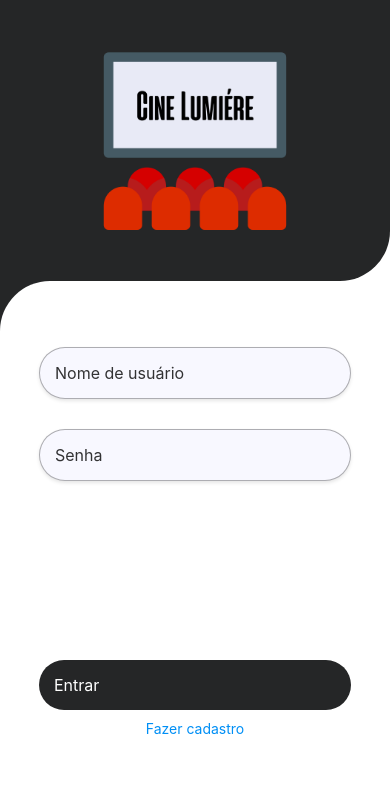
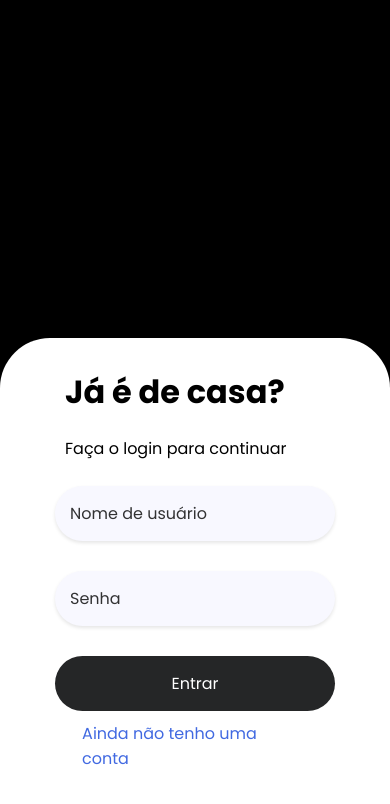
Before and after one commit to brininha/avocadomovies-app, a React Native app: screen /Login in a window 390 px wide. Shown: the top 804 px of the page. Built offline with nearby package versions, Linux system fonts and the light colour scheme.

Commit message:
Tunando tela de login

```diff
--- a/src/pages/Login/index.js
+++ b/src/pages/Login/index.js
@@ -1,118 +1,110 @@
-import { Text, View, TouchableOpacity, TextInput, Image, Modal, Pressable } from "react-native";
+import { Text, View, TextInput, Pressable } from "react-native";
 import styles from "./style.js";
 import { useNavigation } from "@react-navigation/native";
 import { useEffect, useState } from "react";
 import { API_URL } from '../../../config.js';
+import * as Font from 'expo-font';
+import Splash from '../Splash';
+
+const fetchFonts = () => {
+    return Font.loadAsync({
+        'Poppins': require('../../../assets/fonts/Poppins-Regular.ttf'),
+        'Poppins-Bold': require('../../../assets/fonts/Poppins-Bold.ttf'),
+    });
+};
 
 export default function Login() {
-    const navigation = useNavigation();
-    const [count, setCount] = useState(0);
+    const [fontsLoaded, setFontsLoaded] = useState(false);
+    const [isLoading, setIsLoading] = useState(true);
 
     useEffect(() => {
-        if (count === 0) {
-            const navigateToSplash = () => {
-                navigation.navigate('Splash');
+        fetchFonts()
+            .then(() => {
+                setFontsLoaded(true);
                 setTimeout(() => {
-                    navigation.navigate('Login');
+                    setIsLoading(false);
                 }, 2000);
-            };
-            navigateToSplash();
-        }
-        setCount(1);
+            })
+            .catch((err) => console.error("Erro ao carregar fontes", err));
     }, []);
 
-    const userName = "Fulano";
-    const userPass = "123";
+    const navigation = useNavigation();
+
     const [user, setUser] = useState('');
     const [pass, setPass] = useState('');
-
     const [cor, setCor] = useState('rgba(0,0,0,0)');
+    const [mensagemErro, setMensagemErro] = useState('');
 
     const [userFocus, setUserFocus] = useState(false);
     const [passFocus, setPassFocus] = useState(false);
-    const customStyle = [userFocus ? styles.focusedInput : styles.input, passFocus ? styles.focusedInput : styles.input]
+    const customStyle = [userFocus ? styles.focusedInput : styles.input, passFocus ? styles.focusedInput : styles.input];
 
-    function logar() {
-        if (userName == user && userPass == pass) {
-            const navigateToHome = () => {
+    async function logar() {
+        if (!user || !pass) {
+            setMensagemErro("Preencha todos os campos!");
+            setCor('red');
+            return;
+        }
+
+        try {
+            const response = await fetch(`${API_URL}/login`, {
+                method: 'POST',
+                headers: {
+                    'Content-Type': 'application/json',
+                },
+                body: JSON.stringify({ username: user, password: pass }),
+            });
+
+            const data = await response.json();
+
+            if (response.ok) {
+                setCor('white');
+                setMensagemErro('');
                 navigation.navigate('Home');
-            };
-            navigateToHome();
-        } else {
+            } else {
+                setMensagemErro("Usuário e/ou senha incorreto(s)");
+                setCor('red');
+            }
+        } catch (error) {
+            setMensagemErro("Erro ao tentar acessar o servidor");
             setCor('red');
         }
     };
 
-    const [nome, setNome] = useState('');
-    const [email, setEmail] = useState('');
-    const [telefone, setTelefone] = useState('');
-    const [senha, setSenha] = useState('');
-    const [visible, setVisible] = useState(false);
-    const [modalVisible, setModalVisible] = useState(false);
-
-    const inserir = () => {
-        fetch(`${API_URL}/api/postCliente`, {
-            method: 'post',
-            headers: {
-                'Accept': 'application/json',
-                'Content-type': 'application/json'
-            },
-            body: JSON.stringify({
-                nomeCliente: nome,
-                emailCliente: email,
-                telefoneCliente: telefone,
-                senhaCliente: senha,
-            })
-        });
-        setVisible(true);
-        setTimeout(() => {
-            setVisible(false);
-        }, "2000");
-        setModalVisible(false);
+    if (isLoading || !fontsLoaded) {
+        return <Splash />;
     }
 
     return (
         <View style={styles.container}>
-            <View style={styles.containerA}>
-                <View style={styles.containerhead}>
-                    <Image source={require("../../../assets/images/login.png")} style={styles.img}/>
-                </View>
+            <View style={styles.containerlogin}>
+                <Text style={styles.title}>Já é de casa?</Text>
+                <Text style={styles.text}>Faça o login para continuar</Text>
+                <TextInput
+                    placeholder="Nome de usuário"
+                    style={customStyle[0]}
+                    value={user}
+                    onChangeText={setUser}
+                    onFocus={() => setUserFocus(true)}
+                    onBlur={() => setUserFocus(false)}
+                />
+                <TextInput
+                    placeholder="Senha"
+                    secureTextEntry={true}
+                    style={customStyle[1]}
+                    value={pass}
+                    onChangeText={setPass}
+                    onFocus={() => setPassFocus(true)}
+                    onBlur={() => setPassFocus(false)}
+                />
+                <Text style={{ color: cor, paddingBottom: 15 }}>{mensagemErro}</Text>
+                <Pressable style={styles.button} onPress={logar}>
+                    <Text style={styles.btnText}>Entrar</Text>
+                </Pressable>
+                <Pressable onPress={() => navigation.navigate('Cadastro')}>
+                    <Text style={styles.link}>Ainda não tenho uma conta</Text>
+                </Pressable>
             </View>
-            <View style={styles.containerB}>
-                <View style={styles.containerlogin}>
-                    <TextInput placeholder="Nome de usuário" style={customStyle[0]} value={user} onChangeText={setUser} onFocus={() => setUserFocus(true)} onBlur={() => setUserFocus(false)}/>
-                    <TextInput placeholder="Senha" secureTextEntry={true} style={customStyle[1]} value={pass} onChangeText={setPass} onFocus={() => setPassFocus(true)} onBlur={() => setPassFocus(false)}/>
-                    <Text style={{color: cor}}>Usuário e/ou senha incorreto(s)</Text>
-                </View>
-                <View style={styles.container}>
-                    <TouchableOpacity style={styles.button} onPress={()=>{logar()}}>
-                        <Text style={{color: 'white', fontSize: 16}}>Entrar</Text>
-                    </TouchableOpacity>
-                    <TouchableOpacity onPress={() => setModalVisible(true)}>
-                        <Text style={{color: '#008ff5', padding: 10}}>Fazer cadastro</Text>
-                    </TouchableOpacity>
-                </View>
-            </View>
-
-            <Modal visible={modalVisible}>
-                <Pressable onPress={() => setModalVisible(false)}>
-                    <Image source={require("../../../assets/images/seta.png")} style={{width: 30, height: 30, margin: 5}}/>
-                </Pressable>
-                <View style={styles.container}>
-                    <Text style={styles.title}>Faça o seu cadastro</Text>
-                    <TextInput placeholder="Nome" style={styles.input} onChangeText={text => setNome(text)}/>
-                    <TextInput placeholder="E-mail" style={styles.input} onChangeText={text => setEmail(text)}/>
-                    <TextInput placeholder="Telefone" style={styles.input} onChangeText={text => setTelefone(text)}/>
-                    <TextInput placeholder="Senha" style={styles.input} onChangeText={text => setSenha(text)}/>
-                    <Pressable style={{backgroundColor: '#252627', padding: 15, borderRadius: 30, textAlign: 'center', margin:15}} onPress={() => inserir()}><Text style={{color: 'white', fontSize: 16}}>Enviar</Text></Pressable>
-                </View>
-            </Modal>
-
-            <Modal visible={visible} animationType="fade" transparent="true">
-                <View style={styles.containermodal}>
-                    <Text style={styles.message}>Dados inseridos com sucesso!</Text>
-                </View>
-            </Modal>
         </View>
     );
 }
--- a/src/pages/Login/style.js
+++ b/src/pages/Login/style.js
@@ -1,47 +1,34 @@
-import { StyleSheet } from "react-native-web";
+import { StyleSheet } from "react-native";
 
 export default StyleSheet.create({
     container: {
         flex: 1,
-        justifyContent: 'center',
+        justifyContent: 'flex-end',
         alignItems: 'center',
-        backgroundColor: 'white',
-        width: '100%',
-    },
-    containerA: {
-        flex: 1,
-        justifyContent: 'center',
-        alignItems: 'center',
-        backgroundColor: 'white',
-        width: '100%',
-    },
-    containerB: {
-        flex: 2,
-        justifyContent: 'center',
-        alignItems: 'center',
-        backgroundColor: '#252627',
-        width: '100%',
-    },
-    containerhead: {
-        flex: 1,
-        justifyContent: 'center',
-        alignItems: 'center',
-        backgroundColor: '#252627',
-        borderBottomRightRadius: 50,
+        backgroundColor: 'black',
         width: '100%',
     },
     containerlogin: {
-        flex: 1,
-        justifyContent: 'center',
         alignItems: 'center',
         backgroundColor: 'white',
         borderTopLeftRadius: 50,
-        width: '100%'
+        borderTopRightRadius: 50,
+        width: '100%',
+        minHeight: '60%',
+        padding: 20
     },
     title: {
         fontSize: 32,
         color: 'black',
-        padding: 10
+        padding: 10,
+        width: '80%',
+        fontFamily: 'Poppins-Bold'
+    },
+    text: {
+        fontSize: 16,
+        padding: 10,
+        width: '80%',
+        fontFamily: 'Poppins'
     },
     input: {
         margin: 15,
@@ -49,15 +36,11 @@ export default StyleSheet.create({
         borderRadius: 30,
         backgroundColor: 'ghostwhite',
         color: 'rgba(0,0,0,0.8)',
-        borderWidth: 0.1,
-        borderColor: 'rgba(0,0,0,0.3)',
         fontSize: 16,
-        shadowColor: '#000',
-        shadowOffset: { width: 0, height: 2 },
-        shadowOpacity: 0.1,
-        shadowRadius: 3.84,
         elevation: 5,
-        width: '80%'
+        width: '80%',
+        boxShadow: '0px 2px 3.84px rgba(0, 0, 0, 0.1)',
+        fontFamily: 'Poppins'
     },
     focusedInput: {
         margin: 15,
@@ -65,37 +48,31 @@ export default StyleSheet.create({
         borderRadius: 30,
         backgroundColor: 'ghostwhite',
         color: 'rgba(0,0,0,0.8)',
-        borderWidth: 1,
-        borderColor: 'black',
         outlineStyle: 'none',
         fontSize: 16,
-        shadowColor: '#000',
-        shadowOffset: { width: 0, height: 2 },
-        shadowOpacity: 0.1,
-        shadowRadius: 3.84,
         elevation: 5,
-        width: '80%'
+        width: '80%',
+        borderColor: 'rgba(0,0,0,0.3)',
+        borderWidth: 1
     },
     button: {
         backgroundColor: '#252627',
         padding: 15,
+        marginHorizontal: 15,
         borderRadius: 30,
         width: '80%',
-        textAlign: 'center'
     },
-    img: {
-        width: 200,
-        height: 200
+    btnText: {
+        color: 'white',
+        fontSize: 16,
+        fontFamily: 'Poppins',
+        textAlign: 'center',
     },
-    containermodal: {
-        flex: 1,
-        alignItems: 'center',
-        justifyContent: 'center',
-    },
-    message: {
-        backgroundColor: 'rgba(53, 163, 2, 0.8)',
+    link: {
+        fontSize: 16,
         padding: 10,
-        color: 'white',
-        borderRadius: 10,
-    },
+        width: '80%',
+        fontFamily: 'Poppins',
+        color: 'royalblue'
+    }
 });
```
